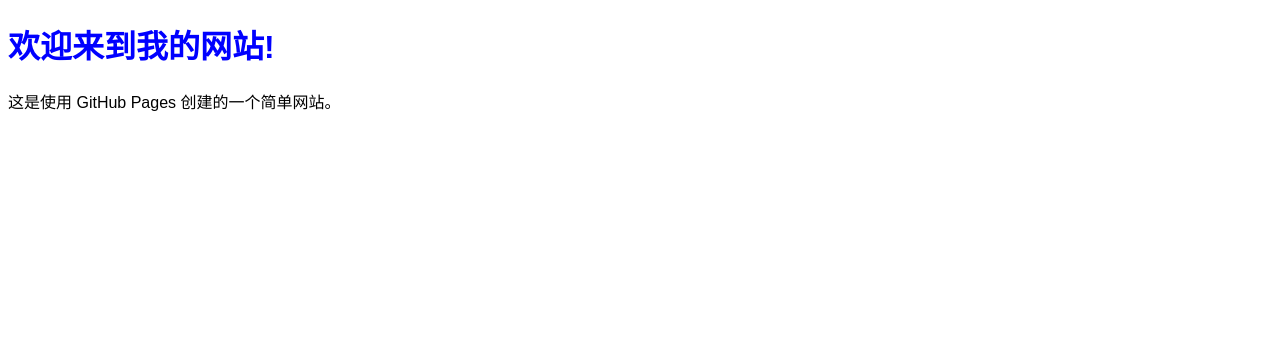
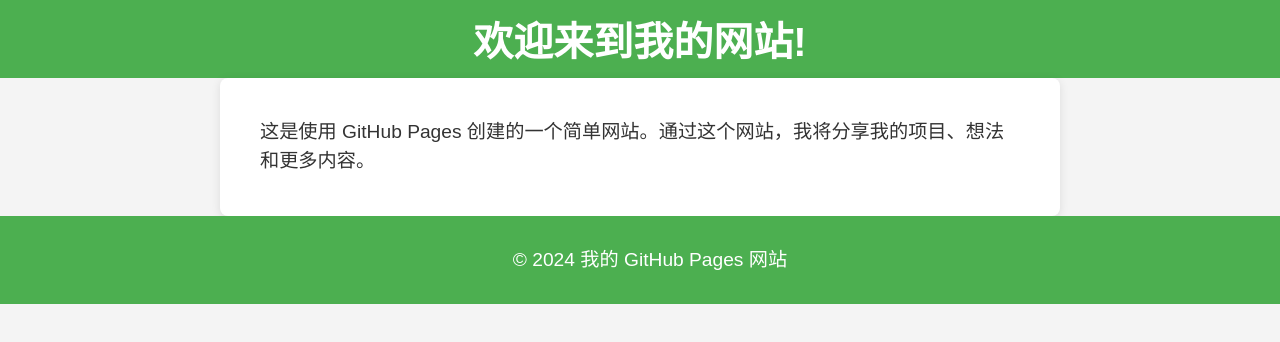
Before and after one commit to OGelephant/OGelephant.github.io, a plain HTML site: page index.html in a window 1280 px wide. Drawn offline with Linux system fonts and the light colour scheme.

Commit message:
页面更美观一些

```diff
--- a/index.html
+++ b/index.html
@@ -5,12 +5,56 @@
     <meta name="viewport" content="width=device-width, initial-scale=1.0">
     <title>我的 GitHub Pages 网站</title>
     <style>
-        body { font-family: Arial, sans-serif; }
-        h1 { color: blue; }
+        body {
+            font-family: Arial, sans-serif;
+            margin: 0;
+            padding: 0;
+            background-color: #f4f4f4;
+            color: #333;
+        }
+        header {
+            background-color: #4CAF50;
+            color: white;
+            padding: 10px 20px;
+            text-align: center;
+        }
+        h1 {
+            margin: 0;
+            font-size: 2.5em;
+        }
+        p {
+            font-size: 1.2em;
+            line-height: 1.5;
+            margin: 20px;
+        }
+        .container {
+            max-width: 800px;
+            margin: 0 auto;
+            padding: 20px;
+            background-color: white;
+            border-radius: 8px;
+            box-shadow: 0 2px 10px rgba(0, 0, 0, 0.1);
+        }
+        footer {
+            text-align: center;
+            padding: 10px;
+            background-color: #4CAF50;
+            color: white;
+            position: relative;
+            bottom: 0;
+            width: 100%;
+        }
     </style>
 </head>
 <body>
-    <h1>欢迎来到我的网站!</h1>
-    <p>这是使用 GitHub Pages 创建的一个简单网站。</p>
+    <header>
+        <h1>欢迎来到我的网站!</h1>
+    </header>
+    <div class="container">
+        <p>这是使用 GitHub Pages 创建的一个简单网站。通过这个网站，我将分享我的项目、想法和更多内容。</p>
+    </div>
+    <footer>
+        <p>© 2024 我的 GitHub Pages 网站</p>
+    </footer>
 </body>
 </html>
```
